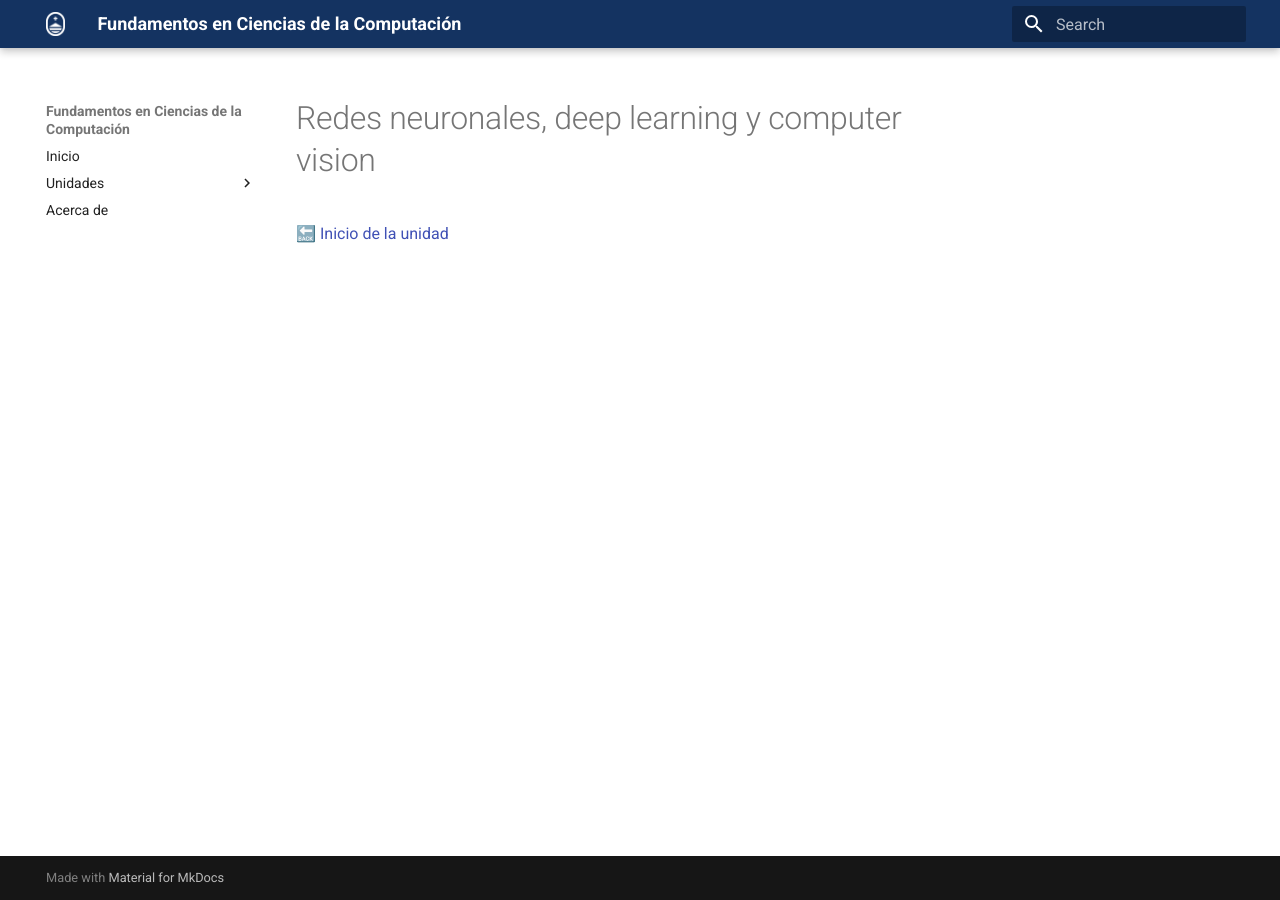
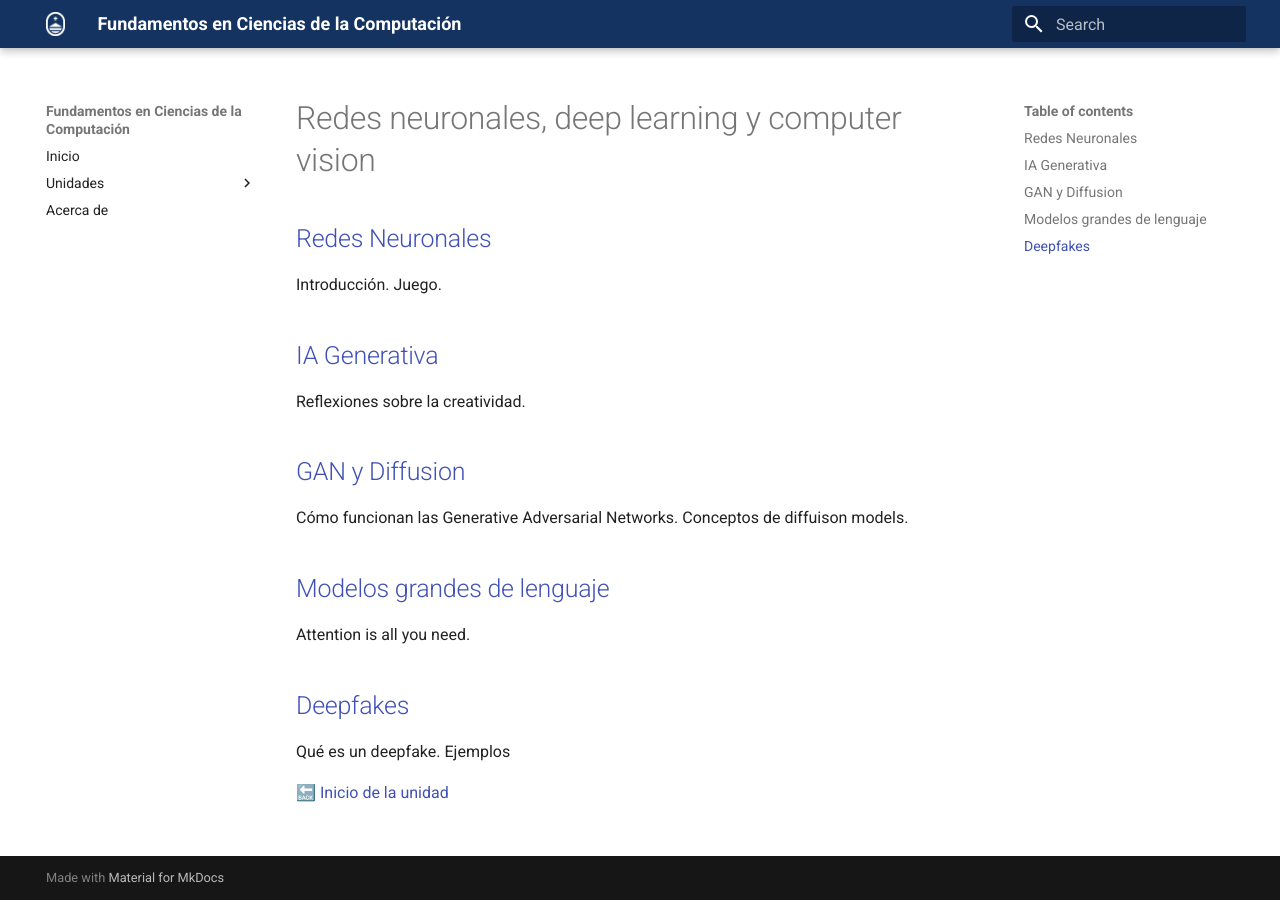
Before and after one commit to ucudal/Fundamentos_Ciencias_Computacion_Conceptos, an MkDocs documentation site: the page built from docs/unidad/5/redes/readme.md, in a window 1280 px wide. Built offline with MkDocs 1.6.1 and Material for MkDocs 9.7.7, drawn with Linux system fonts in a browser that asks for light colours.

Commit message:
Update readme.md

```diff
--- a/docs/unidad/5/redes/readme.md
+++ b/docs/unidad/5/redes/readme.md
@@ -1,3 +1,22 @@
 # Redes neuronales, deep learning y computer vision
+## [Redes Neuronales](./1_RN.md)
+
+Introducción. Juego.
+
+## [IA Generativa](2_generativa.md)
+
+Reflexiones sobre la creatividad.
+
+## [GAN y Diffusion](./3_GAN.md)
+
+Cómo funcionan las Generative Adversarial Networks. Conceptos de diffuison models.
+
+## [Modelos grandes de lenguaje](./4_llm.md)
+
+Attention is all you need.
+
+## [Deepfakes](./5_deepfakes.md)
+
+Qué es un deepfake. Ejemplos
 
 [🔙 Inicio de la unidad](../readme.md)
```
